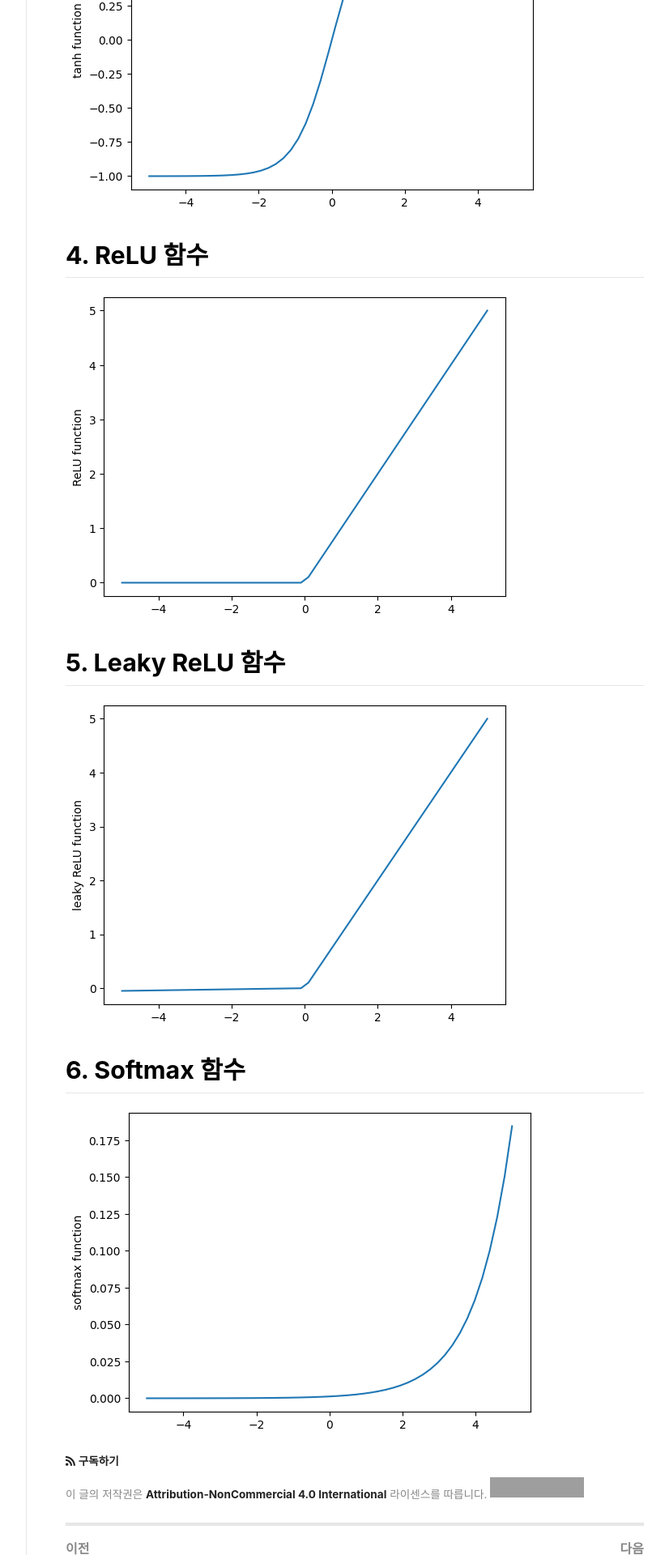
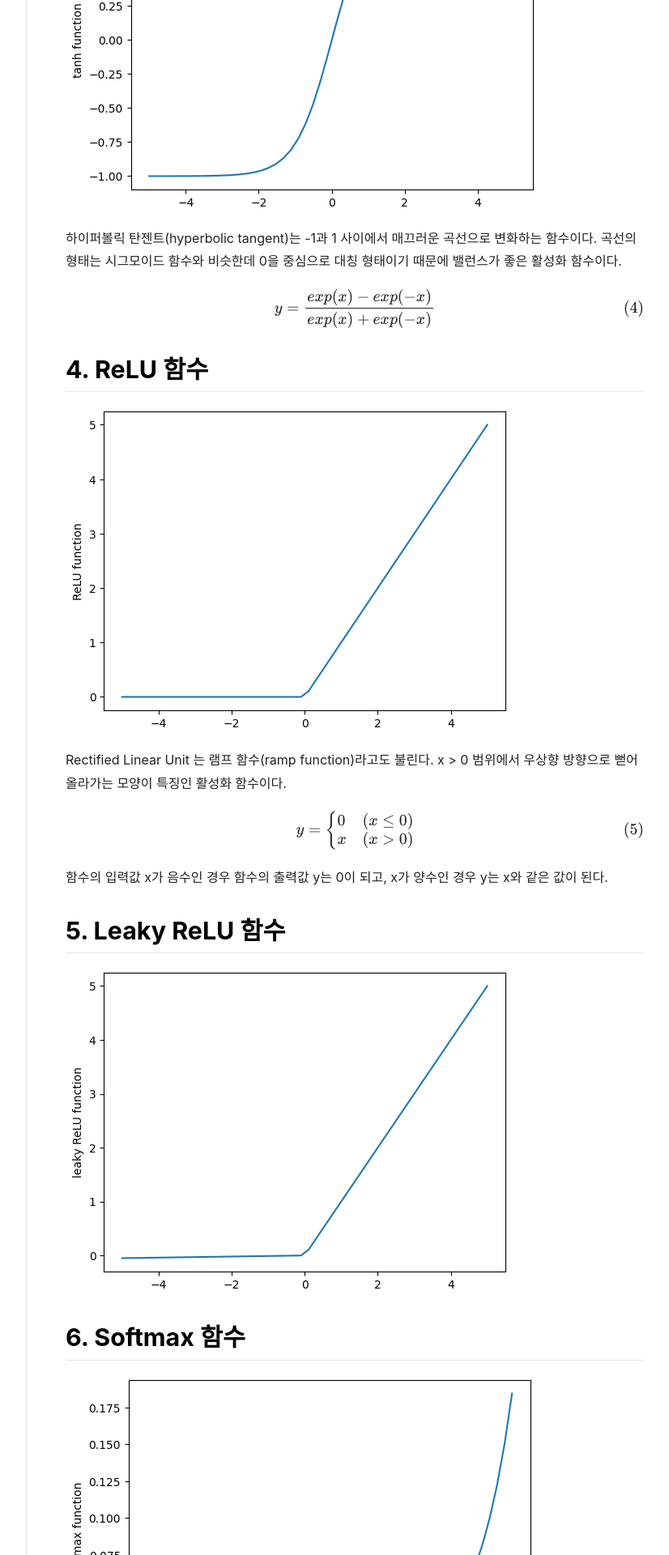
Before and after one commit to mox21c/mox21c.github.io, a Jekyll site: the page built from _posts/ai/deeplearning/2023-12-12-activation-function.md, in a window 1280 px wide. Shown: the part 3080-5000 px from the top of the page at 81% size, without its empty margins (217-1043 px from the left). Built offline with Jekyll 4.4.1, drawn with Linux system fonts in a browser that asks for light colours; nearby versions of some CDN libraries; formulas are drawn with MathJax 3; grey boxes are pictures that could not be loaded.

```diff
--- a/_posts/ai/deeplearning/2023-12-12-activation-function.md
+++ b/_posts/ai/deeplearning/2023-12-12-activation-function.md
@@ -57,8 +57,25 @@ $$
 
 ## 3. tanh 함수
 ![Image](/assets/images/ai/deeplearning/tanh_function.png)
+
+하이퍼볼릭 탄젠트(hyperbolic tangent)는 -1과 1 사이에서 매끄러운 곡선으로 변화하는 함수이다. 곡선의 형태는 시그모이드 함수와 비슷한데 0을 중심으로 대칭 형태이기 때문에 밸런스가 좋은 활성화 함수이다.
+
+$$
+y = \dfrac{exp(x) - exp(-x)}{exp(x) + exp(-x)}
+$$
+
 ## 4. ReLU 함수
 ![Image](/assets/images/ai/deeplearning/relu_function.png)
+
+Rectified Linear Unit 는 램프 함수(ramp function)라고도 불린다.
+x > 0 범위에서 우상향 방향으로 뻗어 올라가는 모양이 특징인 활성화 함수이다.
+
+$$
+y = \begin{cases} 0 & (x \leq 0) \\ x & (x > 0) \end{cases}
+$$
+
+함수의 입력값 x가 음수인 경우 함수의 출력값 y는 0이 되고, x가 양수인 경우 y는 x와 같은 값이 된다.
+
 ## 5. Leaky ReLU 함수
 ![Image](/assets/images/ai/deeplearning/leaky_relu_function.png)
 ## 6. Softmax 함수
```
